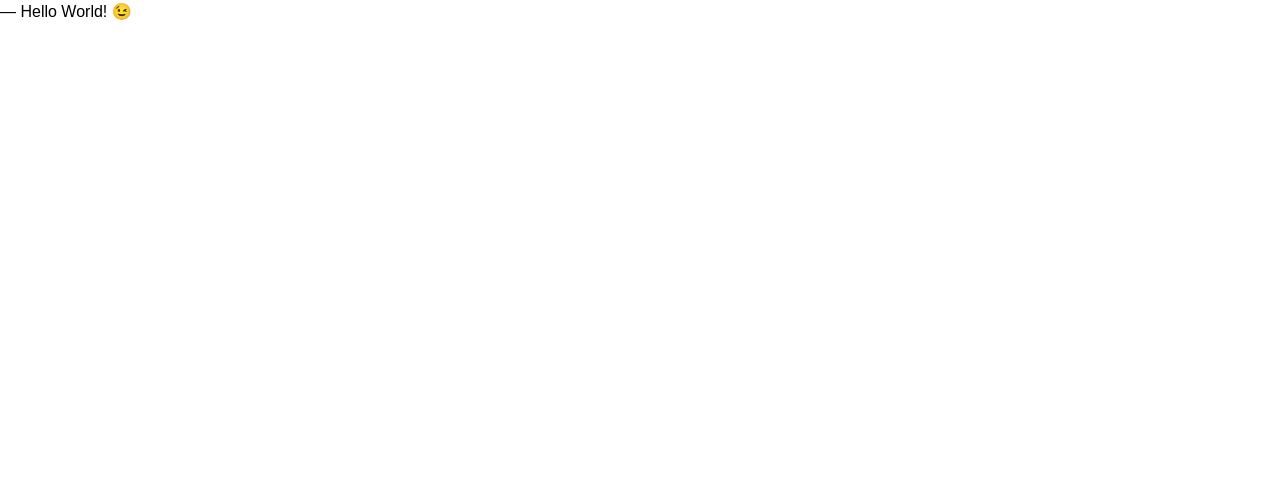
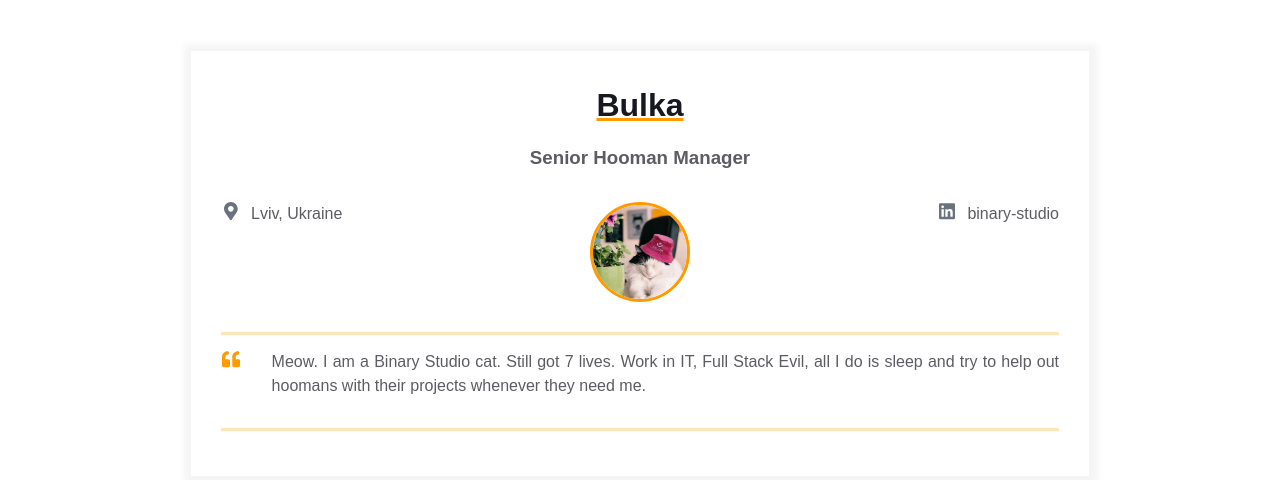
Before and after one commit to OlgaY75/homepage, a plain HTML site: page index.html in a window 1280 px wide. Drawn offline with Linux system fonts and the light colour scheme.

Commit message:
created main content

```diff
--- a/index.html
+++ b/index.html
@@ -7,6 +7,65 @@
     <link rel="stylesheet" href="styles.css">
   </head>
   <body>
-    ― Hello World! &#x1F609;
+    <main>
+        <div class="resume">
+            <div class="container">
+                <div class="resume__block">
+                    <h1 class="contact-info__header">Bulka</h1>
+                    <h3 class="contact-info__sub-header">Senior Hooman Manager</h3>
+
+                    <div class="contact_info_container fh">
+                        <div class="contact-info__block">
+                            <a href="" rel="author" class="contact-info__item">
+                                <div class="contact-info__item-icon-wrapper">
+                                  <svg class="contact-info__item-icon" xmlns="http://www.w3.org/2000/svg" viewBox="0 0 384 512">
+                                    <path
+                                      d="M172.268 501.67C26.97 291.031 0 269.413 0 192 0 85.961 85.961 0 192 0s192 85.961 192 192c0 77.413-26.97 99.031-172.268 309.67-9.535 13.774-29.93 13.773-39.464 0zM192 272c44.183 0 80-35.817 80-80s-35.817-80-80-80-80 35.817-80 80 35.817 80 80 80z">
+                                    </path>
+                                  </svg>
+                                </div>
+                                <span>Lviv, Ukraine</span>
+                              </a>
+                        </div>
+
+                        <div class="contact-info__block contact-info__block--center">
+                            <img class="contact-info__avatar" src="assets/avatar.jpg" alt="Avatar">
+                        </div>
+
+                        <div class="contact-info__block">
+                            <a href="https://ua.linkedin.com/company/binary-studio_241166" rel="author" class="contact-info__item">
+                                <div class="contact-info__item-icon-wrapper">
+                                  <svg class="contact-info__item-icon" xmlns="http://www.w3.org/2000/svg" viewBox="0 0 448 512">
+                                    <path
+                                      d="M416 32H31.9C14.3 32 0 46.5 0 64.3v383.4C0 465.5 14.3 480 31.9 480H416c17.6 0 32-14.5 32-32.3V64.3c0-17.8-14.4-32.3-32-32.3zM135.4 416H69V202.2h66.5V416zm-33.2-243c-21.3 0-38.5-17.3-38.5-38.5S80.9 96 102.2 96c21.2 0 38.5 17.3 38.5 38.5 0 21.3-17.2 38.5-38.5 38.5zm282.1 243h-66.4V312c0-24.8-.5-56.7-34.5-56.7-34.6 0-39.9 27-39.9 54.9V416h-66.4V202.2h63.7v29.2h.9c8.9-16.8 30.6-34.5 62.9-34.5 67.2 0 79.7 44.3 79.7 101.9V416z">
+                                    </path>
+                                  </svg>
+                                </div>
+                                <span>binary-studio</span>
+                              </a>
+                        </div>
+                    </div>
+                </div>
+            </div>
+            <div class="container">
+                <div class="resume__block">
+                  <div class="intro">
+                    <div class="intro__icon-wrapper">
+                      <svg class="intro__icon" xmlns="http://www.w3.org/2000/svg" viewBox="0 0 512 512">
+                        <path
+                          d="M464 256h-80v-64c0-35.3 28.7-64 64-64h8c13.3 0 24-10.7 24-24V56c0-13.3-10.7-24-24-24h-8c-88.4 0-160 71.6-160 160v240c0 26.5 21.5 48 48 48h128c26.5 0 48-21.5 48-48V304c0-26.5-21.5-48-48-48zm-288 0H96v-64c0-35.3 28.7-64 64-64h8c13.3 0 24-10.7 24-24V56c0-13.3-10.7-24-24-24h-8C71.6 32 0 103.6 0 192v240c0 26.5 21.5 48 48 48h128c26.5 0 48-21.5 48-48V304c0-26.5-21.5-48-48-48z">
+                        </path>
+                      </svg>
+                    </div>
+                    <p class="intro_text">Meow.
+                      I am a Binary Studio cat. Still got 7 lives. Work in IT, Full Stack Evil,
+                      all I do is sleep and try to help out hoomans with their projects whenever
+                      they need me.
+                    </p>
+                  </div>
+                </div>
+            </div>
+        </div>
+    </main>
   </body>
 </html>
```
Also changed, not shown: assets/avatar.jpg (added).
